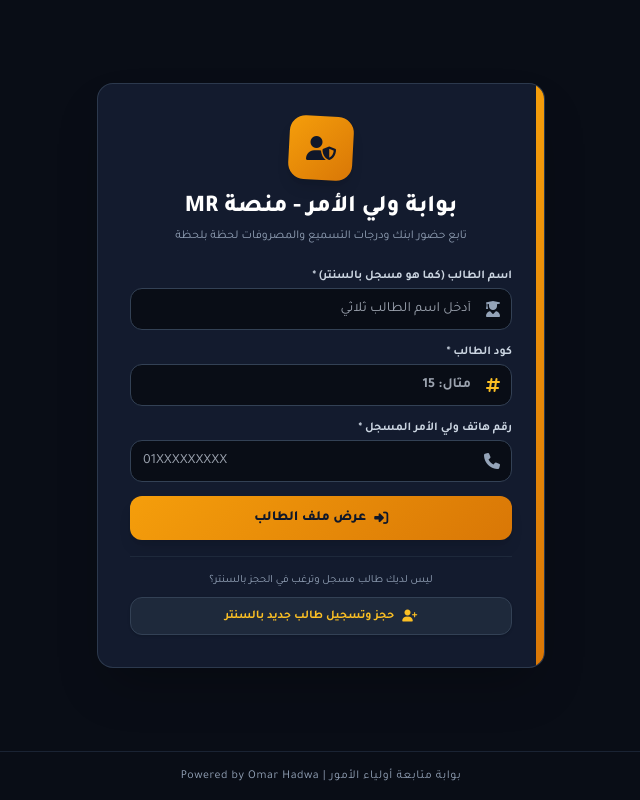
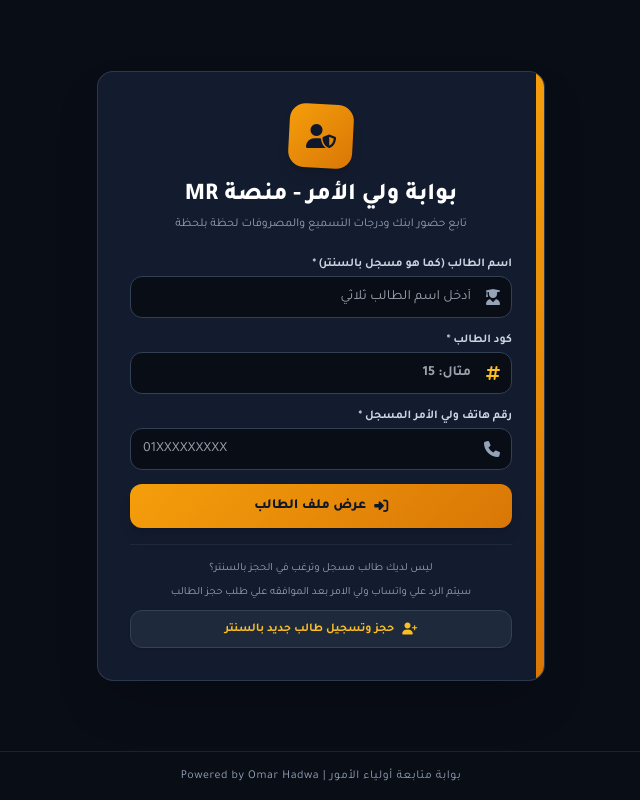
Before and after one commit to omarsherefhadwa-wq/parent_control, a plain HTML site: page index.html in a window 1280 px wide. Shown: the whole page, without its empty margins (319-959 px from the left). Drawn offline with nearby package versions, Linux system fonts and the light colour scheme; no server answers.

Commit message:
Update index.html

```diff
--- a/index.html
+++ b/index.html
@@ -221,6 +221,7 @@
 
         <div class="mt-4 pt-4 border-t border-slate-800 text-center">
           <p class="text-[11px] text-slate-400 mb-2">ليس لديك طالب مسجل وترغب في الحجز بالسنتر؟</p>
+          <p class="text-[11px] text-slate-400 mb-2">سيتم الرد علي واتساب ولي الامر بعد الموافقه علي طلب حجز الطالب</p>
           <button onclick="openBookingModal()" class="w-full py-2.5 bg-slate-800 hover:bg-slate-700 text-amber-400 border border-slate-700 font-bold rounded-xl text-xs flex items-center justify-center gap-2 transition shadow">
             <i class="fa-solid fa-user-plus"></i>
             <span>حجز وتسجيل طالب جديد بالسنتر</span>
```
